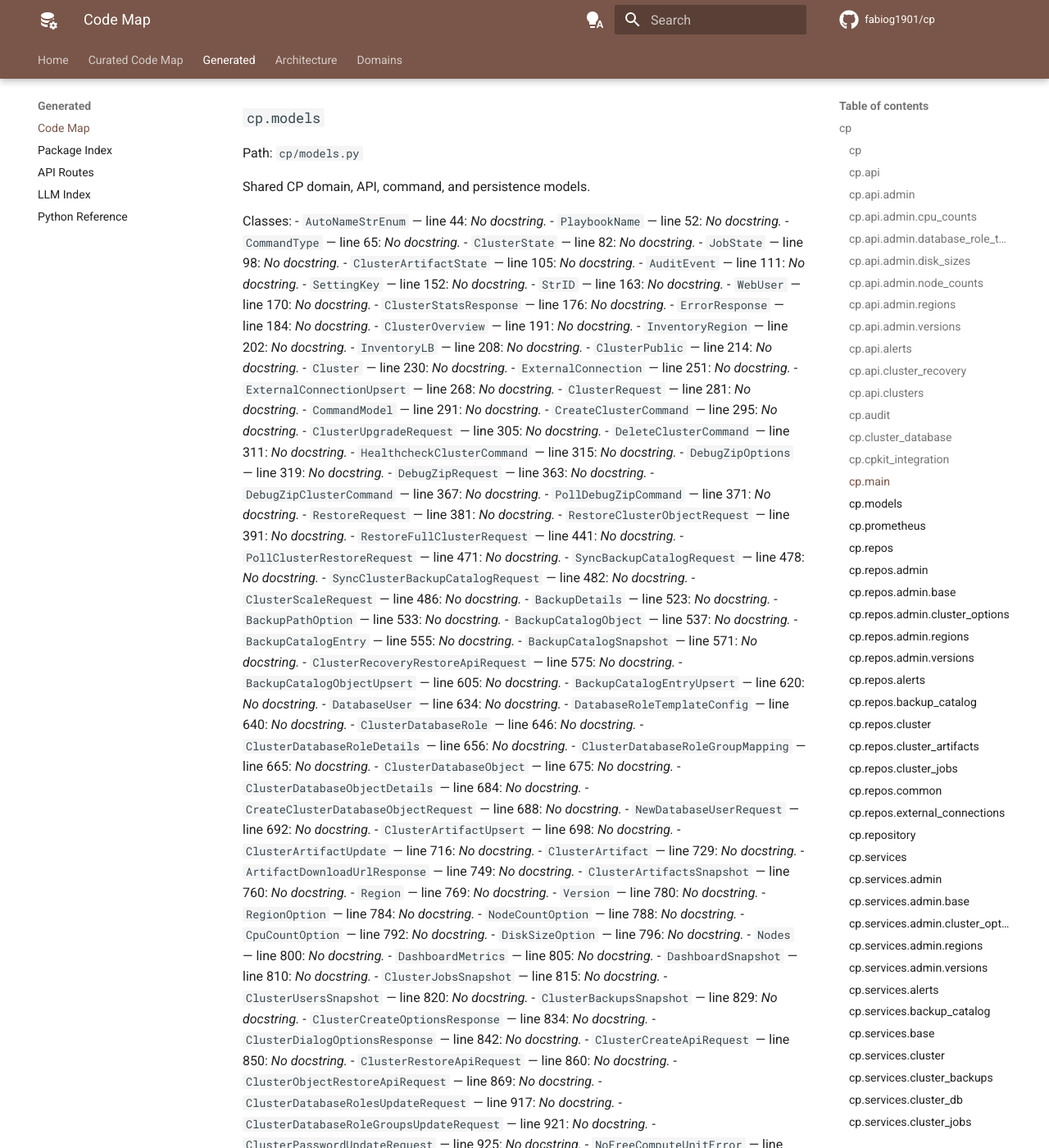
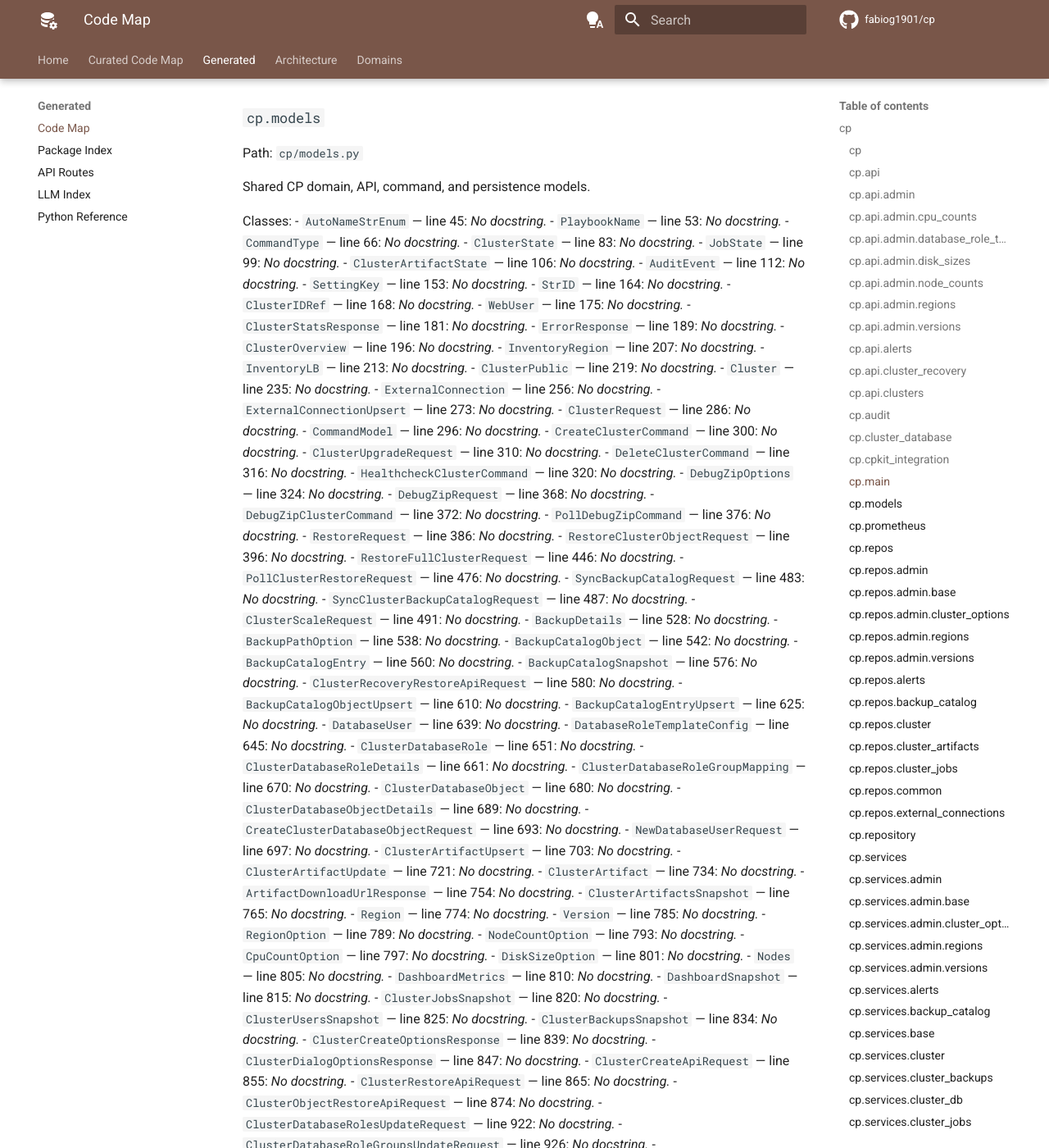
Before and after one commit to fabiog1901/cp, an MkDocs documentation site: the page built from docs/generated/code-map.md, in a window 1280 px wide and 1400 px high, scrolled down 10680 px. Shown: the whole window at 82% size. Built offline with MkDocs 1.6.1 and Material for MkDocs 9.7.7, drawn with Linux system fonts in a browser that asks for light colours; comment, search, counter and statistics services are not loaded; some of the changed text lies outside the part shown.

```diff
--- a/docs/generated/code-map.md
+++ b/docs/generated/code-map.md
@@ -284,99 +284,100 @@
 Shared CP domain, API, command, and persistence models.
 
 Classes:
-- `AutoNameStrEnum` — line 44: _No docstring._
-- `PlaybookName` — line 52: _No docstring._
-- `CommandType` — line 65: _No docstring._
-- `ClusterState` — line 82: _No docstring._
-- `JobState` — line 98: _No docstring._
-- `ClusterArtifactState` — line 105: _No docstring._
-- `AuditEvent` — line 111: _No docstring._
-- `SettingKey` — line 152: _No docstring._
-- `StrID` — line 163: _No docstring._
-- `WebUser` — line 170: _No docstring._
-- `ClusterStatsResponse` — line 176: _No docstring._
-- `ErrorResponse` — line 184: _No docstring._
-- `ClusterOverview` — line 191: _No docstring._
-- `InventoryRegion` — line 202: _No docstring._
-- `InventoryLB` — line 208: _No docstring._
-- `ClusterPublic` — line 214: _No docstring._
-- `Cluster` — line 230: _No docstring._
-- `ExternalConnection` — line 251: _No docstring._
-- `ExternalConnectionUpsert` — line 268: _No docstring._
-- `ClusterRequest` — line 281: _No docstring._
-- `CommandModel` — line 291: _No docstring._
-- `CreateClusterCommand` — line 295: _No docstring._
-- `ClusterUpgradeRequest` — line 305: _No docstring._
-- `DeleteClusterCommand` — line 311: _No docstring._
-- `HealthcheckClusterCommand` — line 315: _No docstring._
-- `DebugZipOptions` — line 319: _No docstring._
-- `DebugZipRequest` — line 363: _No docstring._
-- `DebugZipClusterCommand` — line 367: _No docstring._
-- `PollDebugZipCommand` — line 371: _No docstring._
-- `RestoreRequest` — line 381: _No docstring._
-- `RestoreClusterObjectRequest` — line 391: _No docstring._
-- `RestoreFullClusterRequest` — line 441: _No docstring._
-- `PollClusterRestoreRequest` — line 471: _No docstring._
-- `SyncBackupCatalogRequest` — line 478: _No docstring._
-- `SyncClusterBackupCatalogRequest` — line 482: _No docstring._
-- `ClusterScaleRequest` — line 486: _No docstring._
-- `BackupDetails` — line 523: _No docstring._
-- `BackupPathOption` — line 533: _No docstring._
-- `BackupCatalogObject` — line 537: _No docstring._
-- `BackupCatalogEntry` — line 555: _No docstring._
-- `BackupCatalogSnapshot` — line 571: _No docstring._
-- `ClusterRecoveryRestoreApiRequest` — line 575: _No docstring._
-- `BackupCatalogObjectUpsert` — line 605: _No docstring._
-- `BackupCatalogEntryUpsert` — line 620: _No docstring._
-- `DatabaseUser` — line 634: _No docstring._
-- `DatabaseRoleTemplateConfig` — line 640: _No docstring._
-- `ClusterDatabaseRole` — line 646: _No docstring._
-- `ClusterDatabaseRoleDetails` — line 656: _No docstring._
-- `ClusterDatabaseRoleGroupMapping` — line 665: _No docstring._
-- `ClusterDatabaseObject` — line 675: _No docstring._
-- `ClusterDatabaseObjectDetails` — line 684: _No docstring._
-- `CreateClusterDatabaseObjectRequest` — line 688: _No docstring._
-- `NewDatabaseUserRequest` — line 692: _No docstring._
-- `ClusterArtifactUpsert` — line 698: _No docstring._
-- `ClusterArtifactUpdate` — line 716: _No docstring._
-- `ClusterArtifact` — line 729: _No docstring._
-- `ArtifactDownloadUrlResponse` — line 749: _No docstring._
-- `ClusterArtifactsSnapshot` — line 760: _No docstring._
-- `Region` — line 769: _No docstring._
-- `Version` — line 780: _No docstring._
-- `RegionOption` — line 784: _No docstring._
-- `NodeCountOption` — line 788: _No docstring._
-- `CpuCountOption` — line 792: _No docstring._
-- `DiskSizeOption` — line 796: _No docstring._
-- `Nodes` — line 800: _No docstring._
-- `DashboardMetrics` — line 805: _No docstring._
-- `DashboardSnapshot` — line 810: _No docstring._
-- `ClusterJobsSnapshot` — line 815: _No docstring._
-- `ClusterUsersSnapshot` — line 820: _No docstring._
-- `ClusterBackupsSnapshot` — line 829: _No docstring._
-- `ClusterCreateOptionsResponse` — line 834: _No docstring._
-- `ClusterDialogOptionsResponse` — line 842: _No docstring._
-- `ClusterCreateApiRequest` — line 850: _No docstring._
-- `ClusterRestoreApiRequest` — line 860: _No docstring._
-- `ClusterObjectRestoreApiRequest` — line 869: _No docstring._
-- `ClusterDatabaseRolesUpdateRequest` — line 917: _No docstring._
-- `ClusterDatabaseRoleGroupsUpdateRequest` — line 921: _No docstring._
-- `ClusterPasswordUpdateRequest` — line 925: _No docstring._
-- `NoFreeComputeUnitError` — line 929: _No docstring._
-- `ComputeUnitNotFoundError` — line 933: _No docstring._
-- `ComputeUnitStateError` — line 937: _No docstring._
-- `ComputeUnitOperationError` — line 941: _No docstring._
-- `AllocatePlaybookError` — line 945: _No docstring._
-- `DeferredTask` — line 949: _No docstring._
-- `Alert` — line 955: _No docstring._
-- `AlertmanagerPayload` — line 964: _No docstring._
-- `LiveAlert` — line 974: _No docstring._
+- `AutoNameStrEnum` — line 45: _No docstring._
+- `PlaybookName` — line 53: _No docstring._
+- `CommandType` — line 66: _No docstring._
+- `ClusterState` — line 83: _No docstring._
+- `JobState` — line 99: _No docstring._
+- `ClusterArtifactState` — line 106: _No docstring._
+- `AuditEvent` — line 112: _No docstring._
+- `SettingKey` — line 153: _No docstring._
+- `StrID` — line 164: _No docstring._
+- `ClusterIDRef` — line 168: _No docstring._
+- `WebUser` — line 175: _No docstring._
+- `ClusterStatsResponse` — line 181: _No docstring._
+- `ErrorResponse` — line 189: _No docstring._
+- `ClusterOverview` — line 196: _No docstring._
+- `InventoryRegion` — line 207: _No docstring._
+- `InventoryLB` — line 213: _No docstring._
+- `ClusterPublic` — line 219: _No docstring._
+- `Cluster` — line 235: _No docstring._
+- `ExternalConnection` — line 256: _No docstring._
+- `ExternalConnectionUpsert` — line 273: _No docstring._
+- `ClusterRequest` — line 286: _No docstring._
+- `CommandModel` — line 296: _No docstring._
+- `CreateClusterCommand` — line 300: _No docstring._
+- `ClusterUpgradeRequest` — line 310: _No docstring._
+- `DeleteClusterCommand` — line 316: _No docstring._
+- `HealthcheckClusterCommand` — line 320: _No docstring._
+- `DebugZipOptions` — line 324: _No docstring._
+- `DebugZipRequest` — line 368: _No docstring._
+- `DebugZipClusterCommand` — line 372: _No docstring._
+- `PollDebugZipCommand` — line 376: _No docstring._
+- `RestoreRequest` — line 386: _No docstring._
+- `RestoreClusterObjectRequest` — line 396: _No docstring._
+- `RestoreFullClusterRequest` — line 446: _No docstring._
+- `PollClusterRestoreRequest` — line 476: _No docstring._
+- `SyncBackupCatalogRequest` — line 483: _No docstring._
+- `SyncClusterBackupCatalogRequest` — line 487: _No docstring._
+- `ClusterScaleRequest` — line 491: _No docstring._
+- `BackupDetails` — line 528: _No docstring._
+- `BackupPathOption` — line 538: _No docstring._
+- `BackupCatalogObject` — line 542: _No docstring._
+- `BackupCatalogEntry` — line 560: _No docstring._
+- `BackupCatalogSnapshot` — line 576: _No docstring._
+- `ClusterRecoveryRestoreApiRequest` — line 580: _No docstring._
+- `BackupCatalogObjectUpsert` — line 610: _No docstring._
+- `BackupCatalogEntryUpsert` — line 625: _No docstring._
+- `DatabaseUser` — line 639: _No docstring._
+- `DatabaseRoleTemplateConfig` — line 645: _No docstring._
+- `ClusterDatabaseRole` — line 651: _No docstring._
+- `ClusterDatabaseRoleDetails` — line 661: _No docstring._
+- `ClusterDatabaseRoleGroupMapping` — line 670: _No docstring._
+- `ClusterDatabaseObject` — line 680: _No docstring._
+- `ClusterDatabaseObjectDetails` — line 689: _No docstring._
+- `CreateClusterDatabaseObjectRequest` — line 693: _No docstring._
+- `NewDatabaseUserRequest` — line 697: _No docstring._
+- `ClusterArtifactUpsert` — line 703: _No docstring._
+- `ClusterArtifactUpdate` — line 721: _No docstring._
+- `ClusterArtifact` — line 734: _No docstring._
+- `ArtifactDownloadUrlResponse` — line 754: _No docstring._
+- `ClusterArtifactsSnapshot` — line 765: _No docstring._
+- `Region` — line 774: _No docstring._
+- `Version` — line 785: _No docstring._
+- `RegionOption` — line 789: _No docstring._
+- `NodeCountOption` — line 793: _No docstring._
+- `CpuCountOption` — line 797: _No docstring._
+- `DiskSizeOption` — line 801: _No docstring._
+- `Nodes` — line 805: _No docstring._
+- `DashboardMetrics` — line 810: _No docstring._
+- `DashboardSnapshot` — line 815: _No docstring._
+- `ClusterJobsSnapshot` — line 820: _No docstring._
+- `ClusterUsersSnapshot` — line 825: _No docstring._
+- `ClusterBackupsSnapshot` — line 834: _No docstring._
+- `ClusterCreateOptionsResponse` — line 839: _No docstring._
+- `ClusterDialogOptionsResponse` — line 847: _No docstring._
+- `ClusterCreateApiRequest` — line 855: _No docstring._
+- `ClusterRestoreApiRequest` — line 865: _No docstring._
+- `ClusterObjectRestoreApiRequest` — line 874: _No docstring._
+- `ClusterDatabaseRolesUpdateRequest` — line 922: _No docstring._
+- `ClusterDatabaseRoleGroupsUpdateRequest` — line 926: _No docstring._
+- `ClusterPasswordUpdateRequest` — line 930: _No docstring._
+- `NoFreeComputeUnitError` — line 934: _No docstring._
+- `ComputeUnitNotFoundError` — line 938: _No docstring._
+- `ComputeUnitStateError` — line 942: _No docstring._
+- `ComputeUnitOperationError` — line 946: _No docstring._
+- `AllocatePlaybookError` — line 950: _No docstring._
+- `DeferredTask` — line 954: _No docstring._
+- `Alert` — line 960: _No docstring._
+- `AlertmanagerPayload` — line 969: _No docstring._
+- `LiveAlert` — line 979: _No docstring._
 
 Functions:
 
-- `to_public_cluster(cluster: Cluster) -> ClusterPublic` — line 247: _No docstring._
-- `command_model_for_type(command_type: CommandType) -> type[CommandModel]` — line 512: _No docstring._
-- `parse_command_payload(command_type: CommandType, payload: dict[str, Any] | None) -> CommandModel` — line 516: _No docstring._
+- `to_public_cluster(cluster: Cluster) -> ClusterPublic` — line 252: _No docstring._
+- `command_model_for_type(command_type: CommandType) -> type[CommandModel]` — line 517: _No docstring._
+- `parse_command_payload(command_type: CommandType, payload: dict[str, Any] | None) -> CommandModel` — line 521: _No docstring._
 
 ### `cp.prometheus`
 
```
Also changed, not shown: other parts of docs/generated/code-map.md (+1 -1 lines), cpkit/README.md (+0 -5 lines), docs/generated/llm-index.md (+1 -1 lines), docs/generated/package-index.md (+1 -1 lines), 7 other files.
